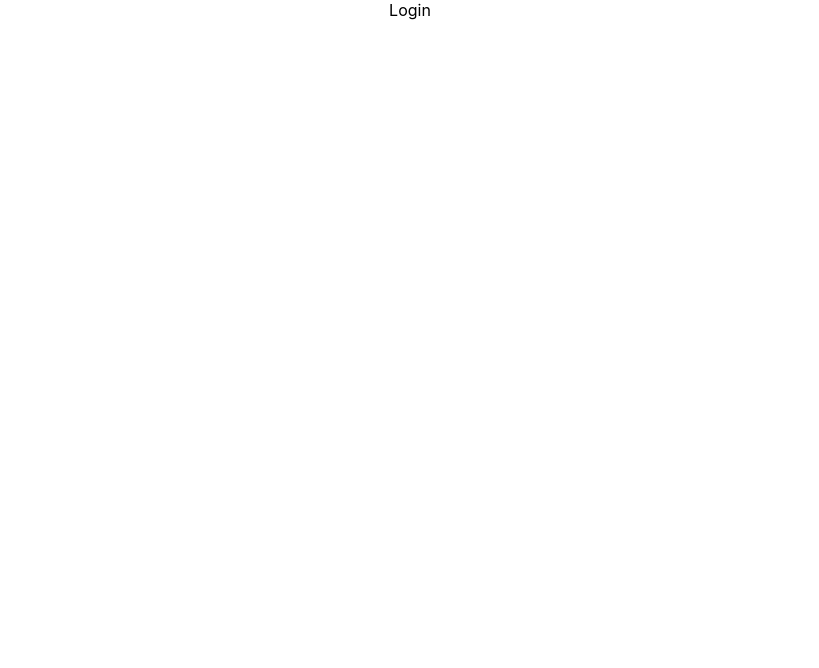
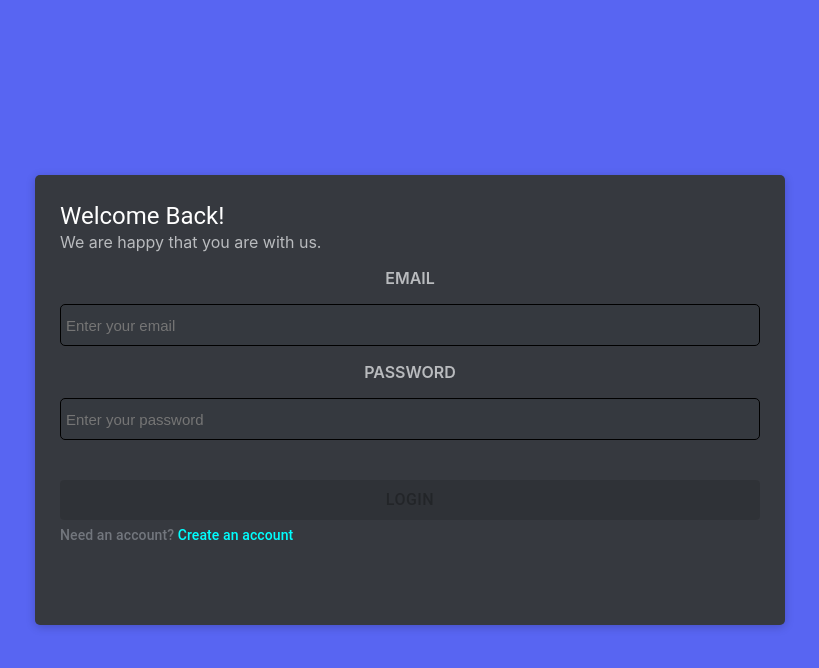
Before and after one commit to amir-seraj/ComSpot, a React (Create React App) app in the folder frontend/: page /login in a window 1280 px wide. Shown: the top 668 px of the page, without its empty margins (230-1049 px from the left). Built offline with nearby package versions, Linux system fonts and the light colour scheme.

Commit message:
Login page and Login validation finished

```diff
--- a/frontend/package.json
+++ b/frontend/package.json
@@ -3,6 +3,8 @@
   "version": "0.1.0",
   "private": true,
   "dependencies": {
+    "@emotion/react": "^11.9.3",
+    "@emotion/styled": "^11.9.3",
     "@mui/material": "^5.8.7",
     "@reduxjs/toolkit": "^1.8.3",
     "@testing-library/jest-dom": "^5.16.4",
--- a/frontend/src/App.js
+++ b/frontend/src/App.js
@@ -10,7 +10,7 @@ function App() {
           <Route path="/login" element={<Login />} />
           <Route path="/register" element={<Register />} />
           <Route path="/dashboard" element={<Dashboard />} />
-          <Route path="/" element={<Navigate to="/Dashboard" replace />} />
+          <Route path="/" element={<Navigate to="/dashboard" replace />} />
         </Routes>
       </BrowserRouter>
     </div>
--- /dev/null
+++ b/frontend/src/components/AuthBox.jsx
@@ -0,0 +1,36 @@
+import React from "react";
+import Box from "@mui/material/Box";
+import { styled } from "@mui/system";
+
+const BoxWrapper = styled("div")({
+  width: "100%",
+  height: "100vh",
+  display: "flex",
+  alignItems: "center",
+  justifyContent: "center",
+  background: "#5865f2",
+});
+function AuthBox(props) {
+  return (
+    <BoxWrapper>
+      <Box
+        sx={{
+          width: 700,
+          height: 400,
+          bgcolor: "#36393f",
+          borderRadius: "5px",
+          boxShadow: "0 2px 10px 0 rgb(0 0 0 / 20%)",
+          display: "flex",
+          flexDirection: "column",
+          justifyContent: "start",
+          alignItems: "start",
+          padding: "25px",
+        }}
+      >
+        {props.children}
+      </Box>
+    </BoxWrapper>
+  );
+}
+
+export default AuthBox;
--- /dev/null
+++ b/frontend/src/components/CustomPrimaryButton.jsx
@@ -0,0 +1,25 @@
+import React from "react";
+import Button from "@mui/material/Button";
+function CustomPrimaryButton({ label, additionalStyles, disabled, onClick }) {
+  return (
+    <Button
+      variant="contained"
+      sx={{
+        bgcolor: "#5865f2",
+        color: "white",
+        textTransform: "uppercase",
+        fontSize: "16px",
+        fontWeight: 500,
+        width: "100%",
+        height: "40px",
+      }}
+      style={additionalStyles ? additionalStyles : null}
+      disabled={disabled}
+      onClick={onClick}
+    >
+      {label}
+    </Button>
+  );
+}
+
+export default CustomPrimaryButton;
--- /dev/null
+++ b/frontend/src/components/InputComp.jsx
@@ -0,0 +1,44 @@
+import React from "react";
+import { styled } from "@mui/system";
+
+const Wrapper = styled("div")({
+  display: "flex",
+  justifyContent: "center",
+  flexDirection: "column",
+  width: "100%",
+});
+const Label = styled("p")({
+  color: "#b9bbbe",
+  textTransform: "uppercase",
+  fontWeight: 600,
+  fontSize: "16px",
+});
+const Input = styled("input")({
+  flexGrow: 1,
+  height: "40px",
+  border: "1px solid black",
+  borderRadius: "5px",
+  color: "#dcddde",
+  backgroundColor: "#35393f",
+  margin: 0,
+  fontSize: "15px",
+  padding: "0 5px",
+});
+function InputComp({ value, setValue, label, type, placeholder }) {
+  const handleValueChange = (e) => {
+    setValue(e.target.value);
+  };
+  return (
+    <Wrapper>
+      <Label>{label}</Label>
+      <Input
+        value={value}
+        onChange={handleValueChange}
+        type={type}
+        placeholder={placeholder}
+      />
+    </Wrapper>
+  );
+}
+
+export default InputComp;
--- /dev/null
+++ b/frontend/src/components/RedirectInfo.jsx
@@ -0,0 +1,30 @@
+import { styled } from "@mui/system";
+import { Typography } from "@mui/material";
+import React from "react";
+
+const RedirectText = styled("span")({
+  color: "cyan",
+  fontWeight: "500",
+  cursor: "pointer",
+});
+function RedirectInfo({
+  text,
+  redirectText,
+  additionalStyles,
+  redirectHandler,
+}) {
+  return (
+    <>
+      <Typography
+        sx={{ color: "#72767d" }}
+        style={additionalStyles ? additionalStyles : ""}
+        variant="subtitle2"
+      >
+        {text}
+        <RedirectText onClick={redirectHandler}>{redirectText}</RedirectText>
+      </Typography>
+    </>
+  );
+}
+
+export default RedirectInfo;
--- /dev/null
+++ b/frontend/src/components/index.js
@@ -0,0 +1,5 @@
+import AuthBox from "./AuthBox";
+import InputComp from "./InputComp";
+import CustomPrimaryButton from "./CustomPrimaryButton";
+import RedirectInfo from "./RedirectInfo";
+export { AuthBox, InputComp, CustomPrimaryButton, RedirectInfo };
--- a/frontend/src/pages/auth/Login/Login.jsx
+++ b/frontend/src/pages/auth/Login/Login.jsx
@@ -1,7 +1,108 @@
-import React from "react";
+import React, { useState } from "react";
+import {
+  AuthBox,
+  CustomPrimaryButton,
+  InputComp,
+  RedirectInfo,
+} from "../../../components";
+import Typography from "@mui/material/Typography";
+import { useNavigate } from "react-router-dom";
+import { Tooltip } from "@mui/material";
+import { useEffect } from "react";
+import { validateLoginForm } from "./../../../utils/validators";
 
 function Login() {
-  return <div>Login</div>;
+  const [email, setEmail] = useState("");
+  const [password, setPassword] = useState("");
+  const [isFormValid, setIsFormValid] = useState(false);
+  const navigate = useNavigate();
+
+  useEffect(() => {
+    setIsFormValid(validateLoginForm({ email, password }));
+  }, [email, password, setIsFormValid]);
+
+  const redirectToRegister = () => {
+    navigate("/register");
+  };
+
+  const handleLogin = () => {
+    console.log(email);
+    console.log(password);
+    console.log("login");
+  };
+  // const Form = [
+  //   {
+  //     id: 1,
+  //     value: email,
+  //     setValue: setEmail,
+  //     label: "Email",
+  //     type: "email",
+  //     placeholder: "Enter email address",
+  //   },
+  //   {
+  //     id: 2,
+  //     value: password,
+  //     setValue: setPassword,
+  //     label: "Password",
+  //     type: "text",
+  //     placeholder: "Enter password",
+  //   },
+  // ];
+  return (
+    <AuthBox>
+      <Typography variant="h5" sx={{ color: "white" }}>
+        Welcome Back!
+      </Typography>
+      <Typography variant="" sx={{ color: "#b9bbbe" }}>
+        We are happy that you are with us.
+      </Typography>
+      {/* {Form.map((item) => (
+        <InputComp
+          value={item.value}
+          setValue={item.setValue}
+          label={item.label}
+          type={item.type}
+          placeholder={item.placeholder}
+          key={item.id}
+        />
+      ))} */}
+      <InputComp
+        value={email}
+        setValue={setEmail}
+        label="Email"
+        type="text"
+        placeholder="Enter your email"
+      />
+      <InputComp
+        value={password}
+        setValue={setPassword}
+        label="Password"
+        type="text"
+        placeholder="Enter your password"
+      />
+      <Tooltip
+        title={
+          !isFormValid ? "Enter correct Email and Password" : "Press to login"
+        }
+        style={{ width: "100%" }}
+      >
+        <div>
+          <CustomPrimaryButton
+            label="login"
+            additionalStyles={{ marginTop: "40px" }}
+            disabled={!isFormValid}
+            onClick={handleLogin}
+          />
+        </div>
+      </Tooltip>
+      <RedirectInfo
+        text="Need an account? "
+        additionalStyles={{ marginTop: "5px" }}
+        redirectHandler={redirectToRegister}
+        redirectText="Create an account"
+      />
+    </AuthBox>
+  );
 }
 
 export default Login;
--- a/frontend/src/pages/auth/Register/Register.jsx
+++ b/frontend/src/pages/auth/Register/Register.jsx
@@ -1,7 +1,8 @@
 import React from "react";
+import { AuthBox } from "../../../components";
 
 function Register() {
-  return <div>Register</div>;
+  return <AuthBox>Register</AuthBox>;
 }
 
 export default Register;
--- /dev/null
+++ b/frontend/src/utils/validators.js
@@ -0,0 +1,13 @@
+export const validateLoginForm = ({ email, password }) => {
+  console.log(validateEmail(email) && validatePassword(password));
+  return validateEmail(email) && validatePassword(password);
+};
+const validatePassword = (password) => {
+  console.log(`pass ${password.length > 6 && password < 12}`);
+  return password.length > 6 && password.length < 12;
+};
+const validateEmail = (email) => {
+  let regexEmail = /^\w+([\.-]?\w+)*@\w+([\.-]?\w+)*(\.\w{2,3})+$/;
+  console.log(`email${regexEmail.test(email)}`);
+  return regexEmail.test(email);
+};
```
Also changed, not shown: 1 other file (tests, documents, lock files or other folders).
